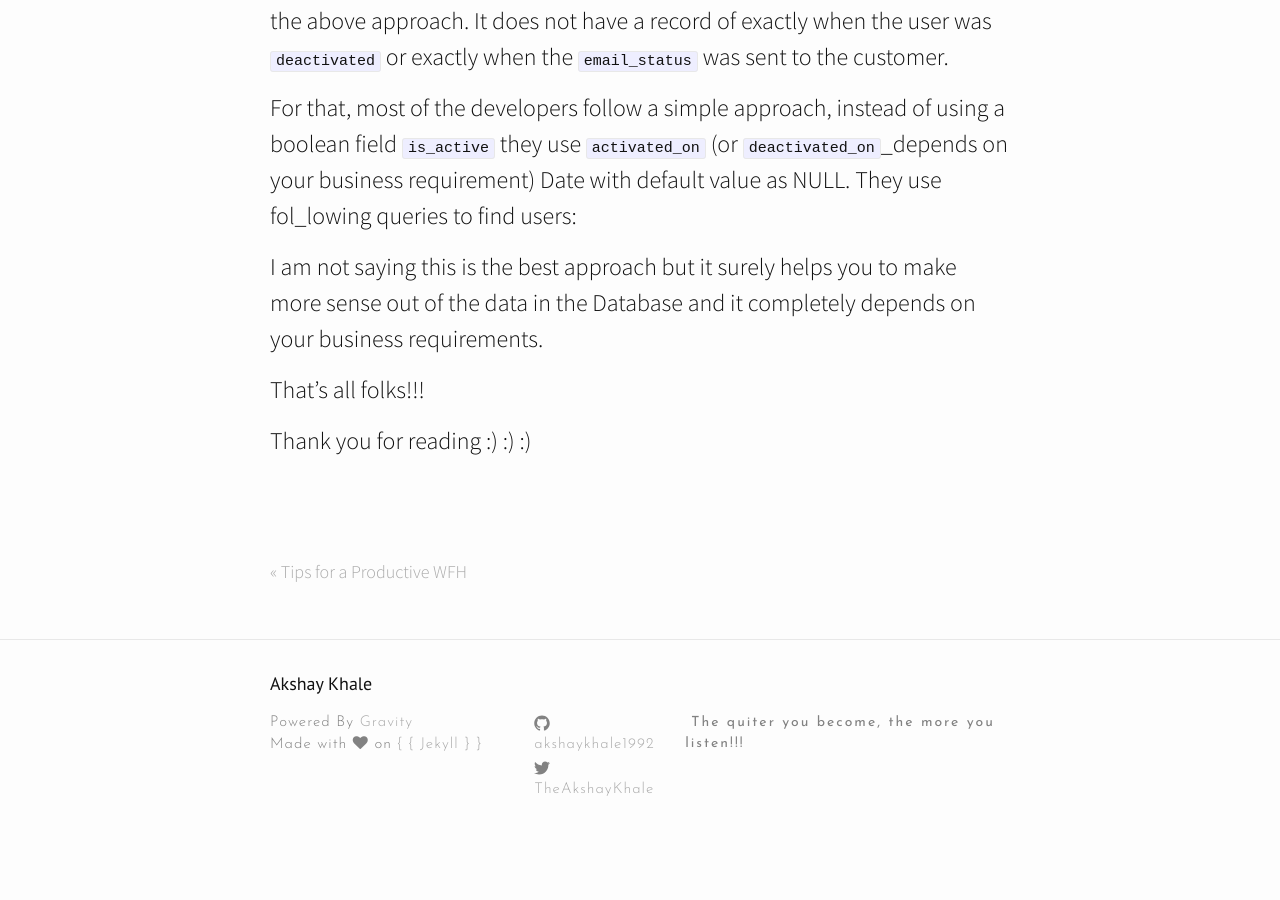
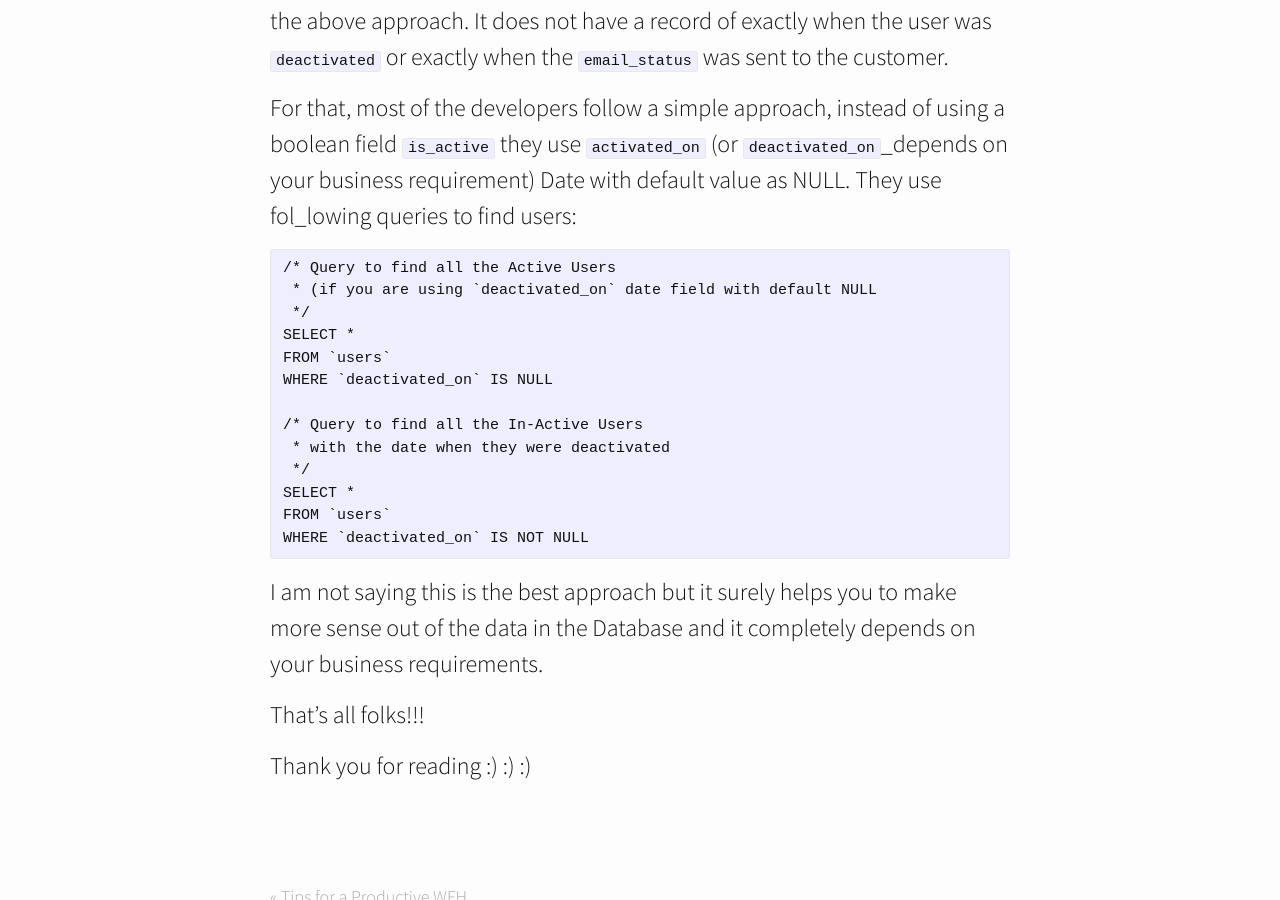
Before and after one commit to akshaykhale1992/akshaykhale1992.github.io, a Jekyll site: the page built from _posts/2020-03-26-a-simple-database-suggestion.md, in a window 1280 px wide and 900 px high, scrolled down 1129 px. Built offline with Jekyll 4.4.1, drawn with Linux system fonts in a browser that asks for light colours; nearby versions of some CDN libraries; before the commit the page ends 1991 px from its top, so only the background shows below that.

Commit message:
Update from Forestry.io Akshay Khale updated _posts/2020-03-26-a-simple-database-suggestion.md

```diff
--- a/_posts/2020-03-26-a-simple-database-suggestion.md
+++ b/_posts/2020-03-26-a-simple-database-suggestion.md
@@ -21,6 +21,20 @@ The approach above is completely fair and it works but there is a problem in the
 
 For that, most of the developers follow a simple approach, instead of using a boolean field `is_active` they use `activated_on` (or `deactivated_on`_depends on your business requirement) Date with default value as NULL. They use fol_lowing queries to find users:
 
+    /* Query to find all the Active Users
+     * (if you are using `deactivated_on` date field with default NULL
+     */
+    SELECT *
+    FROM `users`
+    WHERE `deactivated_on` IS NULL
+
+    /* Query to find all the In-Active Users
+     * with the date when they were deactivated
+     */
+    SELECT *
+    FROM `users`
+    WHERE `deactivated_on` IS NOT NULL
+
 I am not saying this is the best approach but it surely helps you to make more sense out of the data in the Database and it completely depends on your business requirements.
 
 That’s all folks!!!
```
